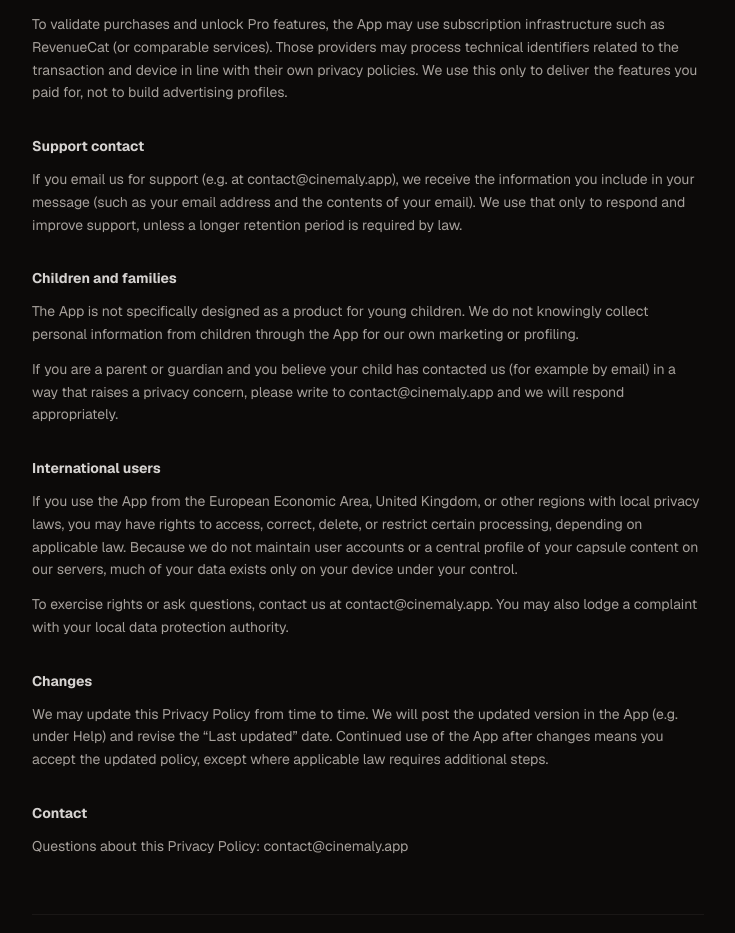
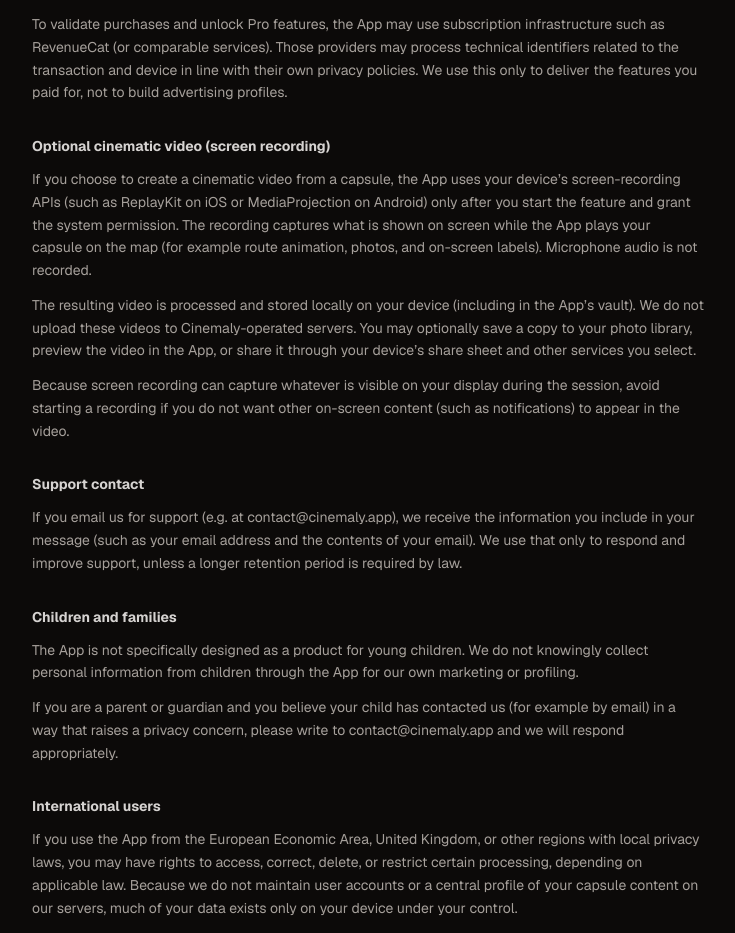
Before and after one commit to veuler/cinemaly, a Next.js app: page /privacy in a window 1280 px wide. Shown: the part 1120-2053 px from the top of the page, without its empty margins (272-1007 px from the left). Built offline with nearby package versions, Linux system fonts and the light colour scheme; a web font is replaced by a local one.

Commit message:
Privacy Policy has been updated because of the new feature "Social Media Video Share"

```diff
--- a/legal/privacyPolicyEn.ts
+++ b/legal/privacyPolicyEn.ts
@@ -48,6 +48,14 @@ export const privacyPolicySectionsEn: PrivacyPolicySection[] = [
     ],
   },
   {
+    title: "Optional cinematic video (screen recording)",
+    paragraphs: [
+      "If you choose to create a cinematic video from a capsule, the App uses your device’s screen-recording APIs (such as ReplayKit on iOS or MediaProjection on Android) only after you start the feature and grant the system permission. The recording captures what is shown on screen while the App plays your capsule on the map (for example route animation, photos, and on-screen labels). Microphone audio is not recorded.",
+      "The resulting video is processed and stored locally on your device (including in the App’s vault). We do not upload these videos to Cinemaly-operated servers. You may optionally save a copy to your photo library, preview the video in the App, or share it through your device’s share sheet and other services you select.",
+      "Because screen recording can capture whatever is visible on your display during the session, avoid starting a recording if you do not want other on-screen content (such as notifications) to appear in the video.",
+    ],
+  },
+  {
     title: "Support contact",
     paragraphs: [
       "If you email us for support (e.g. at contact@cinemaly.app), we receive the information you include in your message (such as your email address and the contents of your email). We use that only to respond and improve support, unless a longer retention period is required by law.",
```
